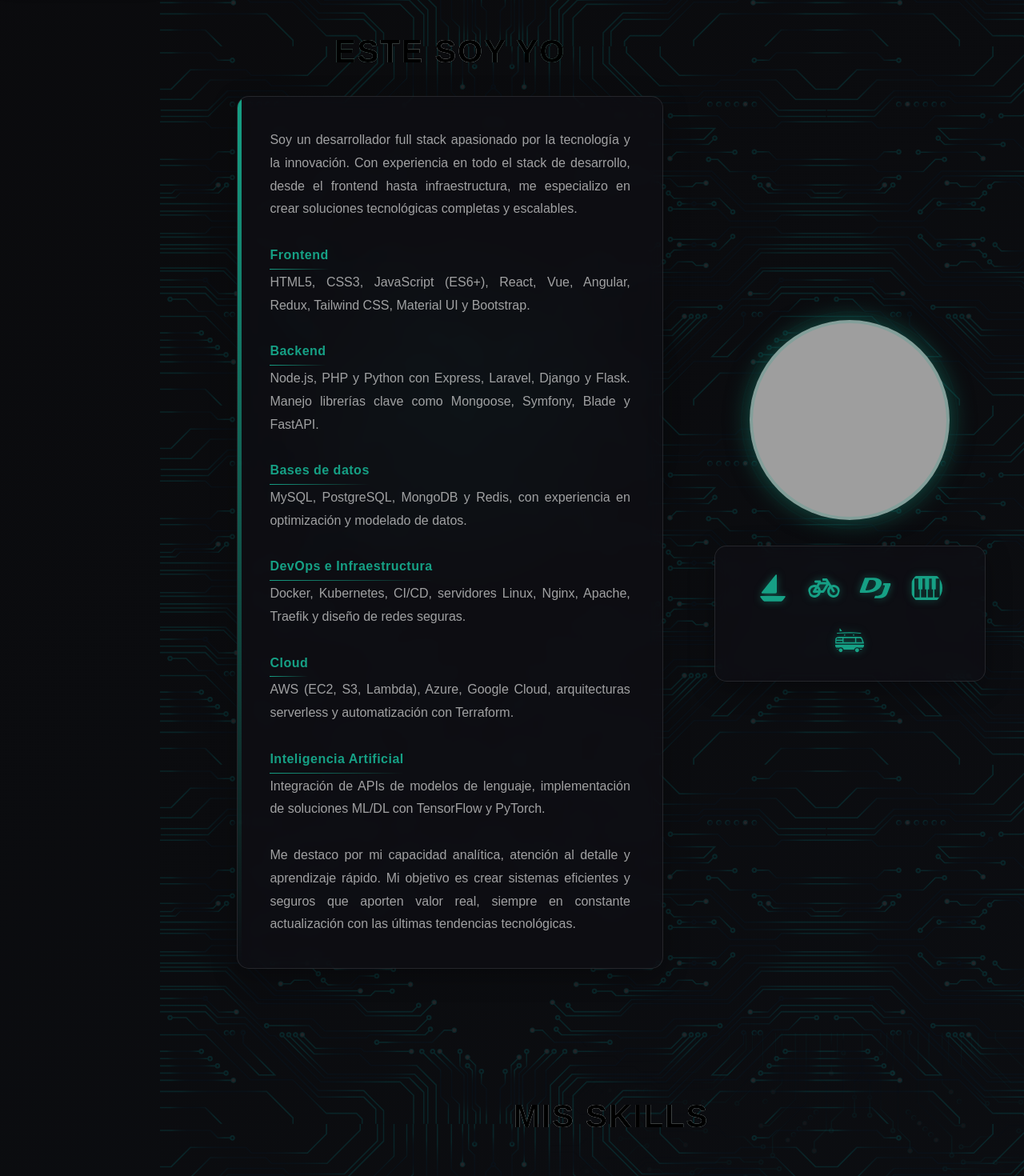
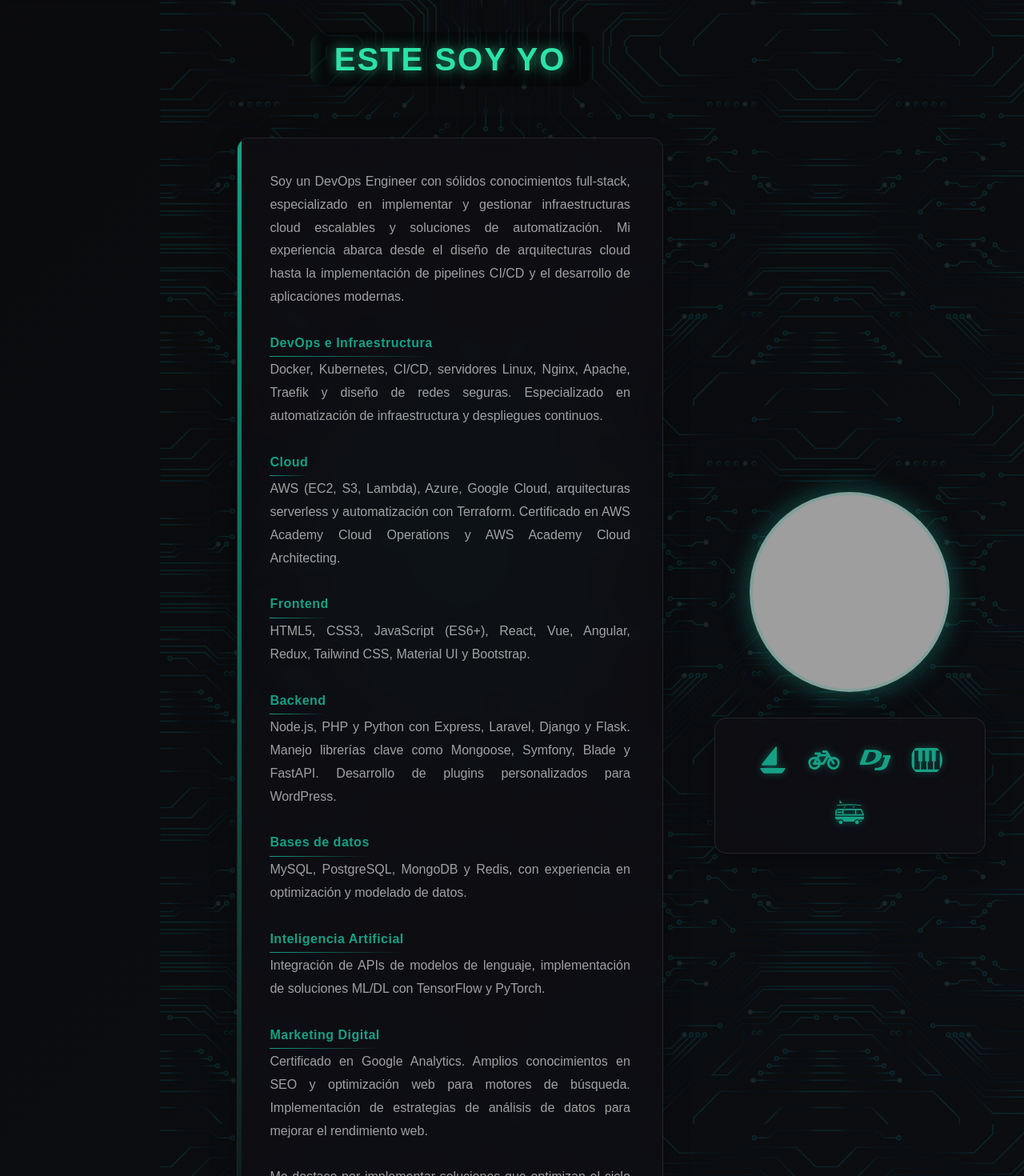
Before and after one commit to davidfdzmorilla/portfolio, a React (Create React App) app: page / in a window 1280 px wide. Shown: the part 840-2310 px from the top of the page at 80% size. Built offline with nearby package versions, Linux system fonts and the light colour scheme; grey boxes are pictures that could not be loaded; the HTML template or start-up script is replaced by a standard one; a web font is replaced by a local one.

Commit message:
Nuevos textos habilidades

```diff
--- a/src/App.css
+++ b/src/App.css
@@ -12,6 +12,21 @@
 }
 
 h2 {
-  color: #000;
+  color: var(--primary-color);
   font-weight: bold;
+  text-shadow: 0 0 10px rgba(0, 0, 0, 0.5);
+  position: relative;
+  display: inline-block;
+  padding: 0 15px;
+  margin-bottom: 20px;
 }
+
+h2::after {
+  content: '';
+  position: absolute;
+  bottom: -10px;
+  left: 0;
+  width: 100%;
+  height: 3px;
+  background: linear-gradient(90deg, transparent, var(--primary-color), transparent);
+}
--- a/src/components/About.css
+++ b/src/components/About.css
@@ -61,7 +61,26 @@
 }
 
 #about-page .content h2 {
-    margin-bottom: 0;
+    margin-bottom: 2rem;
+    color: var(--light-accent);
+    text-shadow: 0 0 15px rgba(var(--light-accent-rgb), 0.7);
+    font-size: 2.5rem;
+    background: rgba(0, 0, 0, 0.3);
+    padding: 10px 30px;
+    border-radius: var(--card-border-radius);
+    position: relative;
+    overflow: hidden;
+}
+
+#about-page .content h2::before {
+    content: '';
+    position: absolute;
+    top: 0;
+    left: -10px;
+    width: 5px;
+    height: 100%;
+    background: var(--light-accent);
+    box-shadow: 0 0 20px rgba(var(--light-accent-rgb), 0.8);
 }
 
 #about-page .content p {
--- a/src/components/About.js
+++ b/src/components/About.js
@@ -11,7 +11,15 @@ export default function About() {
             <article className='content'>
                 <h2>Este soy yo</h2>
                 <p>
-                    Soy un desarrollador full stack apasionado por la tecnología y la innovación. Con experiencia en todo el stack de desarrollo, desde el frontend hasta infraestructura, me especializo en crear soluciones tecnológicas completas y escalables.
+                    Soy un DevOps Engineer con sólidos conocimientos full-stack, especializado en implementar y gestionar infraestructuras cloud escalables y soluciones de automatización. Mi experiencia abarca desde el diseño de arquitecturas cloud hasta la implementación de pipelines CI/CD y el desarrollo de aplicaciones modernas.
+                    <br /><br />
+                    <strong>DevOps e Infraestructura</strong>
+                    <br />
+                    Docker, Kubernetes, CI/CD, servidores Linux, Nginx, Apache, Traefik y diseño de redes seguras. Especializado en automatización de infraestructura y despliegues continuos.
+                    <br /><br />
+                    <strong>Cloud</strong>
+                    <br />
+                    AWS (EC2, S3, Lambda), Azure, Google Cloud, arquitecturas serverless y automatización con Terraform. Certificado en AWS Academy Cloud Operations y AWS Academy Cloud Architecting.
                     <br /><br />
                     <strong>Frontend</strong>
                     <br />
@@ -19,25 +27,21 @@ export default function About() {
                     <br /><br />
                     <strong>Backend</strong>
                     <br />
-                    Node.js, PHP y Python con Express, Laravel, Django y Flask. Manejo librerías clave como Mongoose, Symfony, Blade y FastAPI.
+                    Node.js, PHP y Python con Express, Laravel, Django y Flask. Manejo librerías clave como Mongoose, Symfony, Blade y FastAPI. Desarrollo de plugins personalizados para WordPress.
                     <br /><br />
                     <strong>Bases de datos</strong>
                     <br />
                     MySQL, PostgreSQL, MongoDB y Redis, con experiencia en optimización y modelado de datos.
                     <br /><br />
-                    <strong>DevOps e Infraestructura</strong>
-                    <br />
-                    Docker, Kubernetes, CI/CD, servidores Linux, Nginx, Apache, Traefik y diseño de redes seguras.
-                    <br /><br />
-                    <strong>Cloud</strong>
-                    <br />
-                    AWS (EC2, S3, Lambda), Azure, Google Cloud, arquitecturas serverless y automatización con Terraform.
-                    <br /><br />
                     <strong>Inteligencia Artificial</strong>
                     <br />
                     Integración de APIs de modelos de lenguaje, implementación de soluciones ML/DL con TensorFlow y PyTorch.
                     <br /><br />
-                    Me destaco por mi capacidad analítica, atención al detalle y aprendizaje rápido. Mi objetivo es crear sistemas eficientes y seguros que aporten valor real, siempre en constante actualización con las últimas tendencias tecnológicas.
+                    <strong>Marketing Digital</strong>
+                    <br />
+                    Certificado en Google Analytics. Amplios conocimientos en SEO y optimización web para motores de búsqueda. Implementación de estrategias de análisis de datos para mejorar el rendimiento web.
+                    <br /><br />
+                    Me destaco por implementar soluciones que optimizan el ciclo de vida del desarrollo de software, garantizando despliegues eficientes, escalabilidad y alta disponibilidad. Mi enfoque se centra en crear infraestructuras robustas y seguras que potencien el valor empresarial.
                 </p>
             </article>
             <section className="avatar-container">
--- a/src/components/Landing.js
+++ b/src/components/Landing.js
@@ -12,12 +12,12 @@ export default function Landing({ scrollY }) {
                     onInit={(typewriter) => {
                         typewriter
                             .pauseFor(1000)
-                            .typeString('Hola!<br/>Soy <span>David</span>,<br/>desarrollador web.')
+                            .typeString('Hola!<br/>Soy <span>David</span>,<br/>DevOps Engineer.')
                             .start();
                     }}
                 />
             </article>
-            <p>Full-stack Web Developer</p>
+            <p>DevOps & Cloud Infrastructure Specialist</p>
             <button
                 className={buttonClassName}
                 onClick={() => window.scroll(0, document.getElementById('contact-page')?.offsetTop)}
--- a/src/components/Skills.css
+++ b/src/components/Skills.css
@@ -40,6 +40,28 @@
     width: 100%;
     margin-bottom: 3rem;
     text-align: center;
+    color: var(--light-accent);
+    text-shadow: 0 0 15px rgba(var(--light-accent-rgb), 0.7);
+    font-size: 2.5rem;
+    background: rgba(0, 0, 0, 0.3);
+    padding: 10px 30px;
+    border-radius: var(--card-border-radius);
+    position: relative;
+    overflow: hidden;
+    display: inline-block;
+    margin-left: auto;
+    margin-right: auto;
+}
+
+#skills-page h2::before {
+    content: '';
+    position: absolute;
+    top: 0;
+    left: -10px;
+    width: 5px;
+    height: 100%;
+    background: var(--light-accent);
+    box-shadow: 0 0 20px rgba(var(--light-accent-rgb), 0.8);
 }
 
 #skills-page h3 {
```
